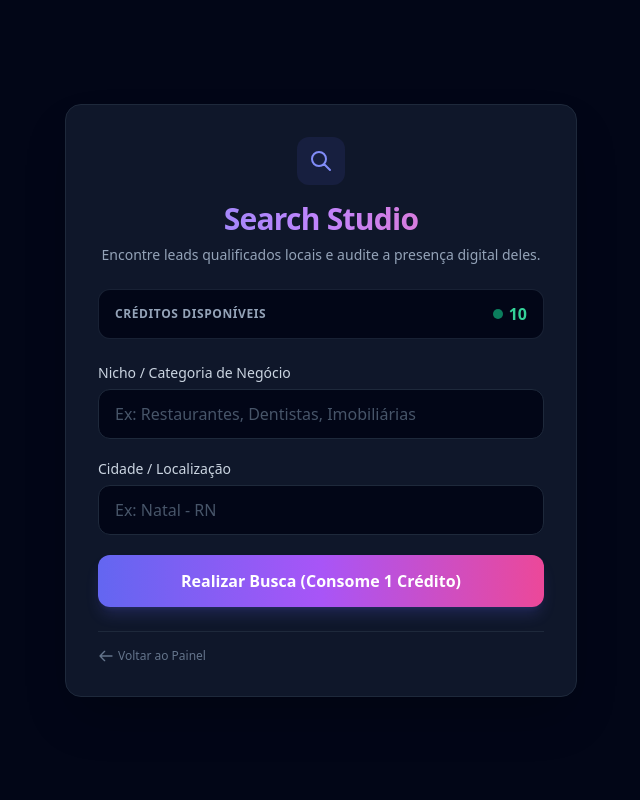
After one commit to thiagojordao98/lead-scout-ai, a Django app: page /leads/search/ in a window 1280 px wide. The commit adds this page. Shown: the whole page, without its empty margins (319-959 px from the left). Run offline with Django 5.2, Linux system fonts and the light colour scheme; a user stored in the database is signed in; tables that the repository leaves empty hold one stand-in row (values such as "Sample post"); some libraries are stand-ins or nearby versions.

Commit message:
feat: implement Search Studio, status endpoint, results view, and template views with TDD tests

```diff
--- a/core/urls.py
+++ b/core/urls.py
@@ -6,7 +6,7 @@ urlpatterns = [
     path('admin/', admin.site.urls),
     path("auth/", include("accounts.urls")),
     path("webhooks/", include("plans.urls")),
-
+    path("leads/", include("leads.urls")),
 ]
 
 if settings.DEBUG and settings.HAS_DEBUG_TOOLBAR:
--- /dev/null
+++ b/leads/urls.py
@@ -0,0 +1,10 @@
+from django.urls import path
+from . import views
+
+app_name = "leads"
+
+urlpatterns = [
+    path("search/", views.search_studio_view, name="search_studio"),
+    path("search/status/<int:query_id>/", views.search_status_view, name="search_status"),
+    path("search/results/<int:query_id>/", views.search_results_view, name="search_results"),
+]
--- a/leads/views.py
+++ b/leads/views.py
@@ -1,4 +1,56 @@
-from django.shortcuts import render
+from django.shortcuts import render, redirect, get_object_or_404
+from django.contrib.auth.decorators import login_required
+from django.http import JsonResponse
+from django.db import transaction
+from .models import SearchQuery, Lead
 from .tasks import dispatch_search_query
 
-# Create your views here.
+@login_required
+def search_studio_view(request):
+    org = request.user.organization
+    if request.method == "POST":
+        nicho = request.POST.get("nicho", "").strip()
+        localizacao = request.POST.get("localizacao", "").strip()
+
+        if not nicho or not localizacao:
+            return render(request, "leads/search_studio.html", {
+                "error": "Preencha todos os campos.",
+                "credits_balance": org.credits_balance
+            })
+
+        with transaction.atomic():
+            org.refresh_from_db()
+            if org.credits_balance < 1:
+                return render(request, "leads/search_studio.html", {
+                    "paywall": True,
+                    "credits_balance": org.credits_balance
+                })
+
+            org.credits_balance -= 1
+            org.save(update_fields=["credits_balance"])
+
+            query = SearchQuery.objects.create(
+                organization=org,
+                user=request.user,
+                nicho=nicho,
+                localizacao=localizacao,
+                status="PENDING"
+            )
+
+        dispatch_search_query(query.id)
+        return redirect("leads:search_results", query_id=query.id)
+
+    return render(request, "leads/search_studio.html", {
+        "credits_balance": org.credits_balance
+    })
+
+@login_required
+def search_status_view(request, query_id):
+    query = get_object_or_404(SearchQuery, id=query_id, organization=request.user.organization)
+    return JsonResponse({"status": query.status})
+
+@login_required
+def search_results_view(request, query_id):
+    query = get_object_or_404(SearchQuery, id=query_id, organization=request.user.organization)
+    leads = Lead.objects.filter(search_query=query).select_related('audit').order_by('-audit__score')
+    return render(request, "leads/search_results.html", {"query": query, "leads": leads})
--- a/templates/base.html
+++ b/templates/base.html
@@ -6,9 +6,9 @@
     <title>{% block title %}Autenticacao{% endblock %}</title>
     <script src="https://cdn.tailwindcss.com"></script>
 </head>
-<body class="min-h-screen bg-slate-100 text-slate-900">
+<body class="{% block body_class %}min-h-screen bg-slate-100 text-slate-900{% endblock %}">
     <main class="mx-auto flex min-h-screen w-full max-w-7xl items-center justify-center p-6">
-        <div class="w-full max-w-md rounded-xl bg-white p-8 shadow-lg shadow-slate-200">
+        <div class="{% block wrapper_class %}w-full max-w-md rounded-xl bg-white p-8 shadow-lg shadow-slate-200{% endblock %}">
             {% if messages %}
                 <div class="mb-4 space-y-2">
                     {% for message in messages %}
--- /dev/null
+++ b/templates/leads/search_studio.html
@@ -0,0 +1,80 @@
+{% extends "base.html" %}
+
+{% block title %}Search Studio - LeadScout AI{% endblock %}
+
+{% block body_class %}min-h-screen bg-slate-950 text-slate-100{% endblock %}
+
+{% block wrapper_class %}w-full max-w-lg rounded-2xl bg-slate-900 p-8 shadow-2xl border border-slate-800 text-white{% endblock %}
+
+{% block content %}
+<div class="space-y-6">
+    <div class="text-center space-y-2">
+        <div class="inline-flex items-center justify-center w-12 h-12 rounded-xl bg-indigo-500/10 text-indigo-400 mb-2">
+            <svg class="w-6 h-6" fill="none" stroke="currentColor" viewBox="0 0 24 24">
+                <path stroke-linecap="round" stroke-linejoin="round" stroke-width="2" d="M21 21l-6-6m2-5a7 7 0 11-14 0 7 7 0 0114 0z" />
+            </svg>
+        </div>
+        <h2 class="text-3xl font-extrabold tracking-tight bg-gradient-to-r from-indigo-400 via-purple-400 to-pink-400 bg-clip-text text-transparent">
+            Search Studio
+        </h2>
+        <p class="text-sm text-slate-400">
+            Encontre leads qualificados locais e audite a presença digital deles.
+        </p>
+    </div>
+
+    <!-- Credit Badge -->
+    <div class="flex justify-between items-center bg-slate-950 px-4 py-3 rounded-xl border border-slate-800/80">
+        <span class="text-xs font-semibold uppercase tracking-wider text-slate-400">Créditos Disponíveis</span>
+        <span class="text-base font-bold text-emerald-400 flex items-center gap-1.5">
+            <span class="inline-block w-2.5 h-2.5 rounded-full bg-emerald-500 animate-pulse"></span>
+            {{ credits_balance }}
+        </span>
+    </div>
+
+    {% if error %}
+    <div class="p-4 bg-red-950/40 border border-red-800/60 rounded-xl flex items-start gap-3">
+        <svg class="w-5 h-5 text-red-400 shrink-0 mt-0.5" fill="none" stroke="currentColor" viewBox="0 0 24 24">
+            <path stroke-linecap="round" stroke-linejoin="round" stroke-width="2" d="M12 9v2m0 4h.01m-6.938 4h13.856c1.54 0 2.502-1.667 1.732-3L13.732 4c-.77-1.333-2.694-1.333-3.464 0L3.34 16c-.77 1.333.192 3 1.732 3z" />
+        </svg>
+        <span class="text-sm text-red-300 font-medium">{{ error }}</span>
+    </div>
+    {% endif %}
+
+    {% if paywall %}
+    <div class="p-6 bg-red-950/40 border border-red-800/60 rounded-xl text-center space-y-4">
+        <h3 class="text-lg font-bold text-red-400">Créditos Esgotados!</h3>
+        <p class="text-sm text-slate-300">
+            Seus créditos grátis acabaram. Faça o upgrade agora para continuar buscando.
+        </p>
+        <a href="{% url 'accounts:payments_settings' %}" class="inline-block w-full py-3 bg-gradient-to-r from-emerald-500 to-teal-600 hover:from-emerald-600 hover:to-teal-700 text-slate-950 font-bold rounded-xl transition duration-200 transform hover:scale-[1.01] shadow-lg shadow-emerald-500/20 text-center">
+            Fazer Upgrade de Plano
+        </a>
+    </div>
+    {% else %}
+    <form method="POST" class="space-y-5">
+        {% csrf_token %}
+        <div class="space-y-1.5">
+            <label class="block text-sm font-medium text-slate-300">Nicho / Categoria de Negócio</label>
+            <input type="text" name="nicho" placeholder="Ex: Restaurantes, Dentistas, Imobiliárias" required class="w-full bg-slate-950 border border-slate-800 rounded-xl px-4 py-3 text-white placeholder-slate-600 focus:outline-none focus:ring-2 focus:ring-indigo-500/50 focus:border-indigo-500 transition duration-200">
+        </div>
+        <div class="space-y-1.5">
+            <label class="block text-sm font-medium text-slate-300">Cidade / Localização</label>
+            <input type="text" name="localizacao" placeholder="Ex: Natal - RN" required class="w-full bg-slate-950 border border-slate-800 rounded-xl px-4 py-3 text-white placeholder-slate-600 focus:outline-none focus:ring-2 focus:ring-indigo-500/50 focus:border-indigo-500 transition duration-200">
+        </div>
+
+        <button type="submit" class="w-full py-3.5 bg-gradient-to-r from-indigo-500 via-purple-500 to-pink-500 hover:from-indigo-600 hover:via-purple-600 hover:to-pink-600 text-white font-bold rounded-xl transition duration-200 transform hover:scale-[1.01] shadow-lg shadow-indigo-500/20">
+            Realizar Busca (Consome 1 Crédito)
+        </button>
+    </form>
+    {% endif %}
+
+    <div class="pt-4 border-t border-slate-800 flex justify-between items-center text-xs text-slate-500">
+        <a href="{% url 'accounts:dashboard' %}" class="hover:text-indigo-400 transition flex items-center gap-1">
+            <svg class="w-4 h-4" fill="none" stroke="currentColor" viewBox="0 0 24 24">
+                <path stroke-linecap="round" stroke-linejoin="round" stroke-width="2" d="M10 19l-7-7m0 0l7-7m-7 7h18" />
+            </svg>
+            Voltar ao Painel
+        </a>
+    </div>
+</div>
+{% endblock %}
```
Also changed, not shown: leads/tests/test_views.py (added, +158 -0 lines), templates/leads/search_results.html (added, +237 -0 lines).
